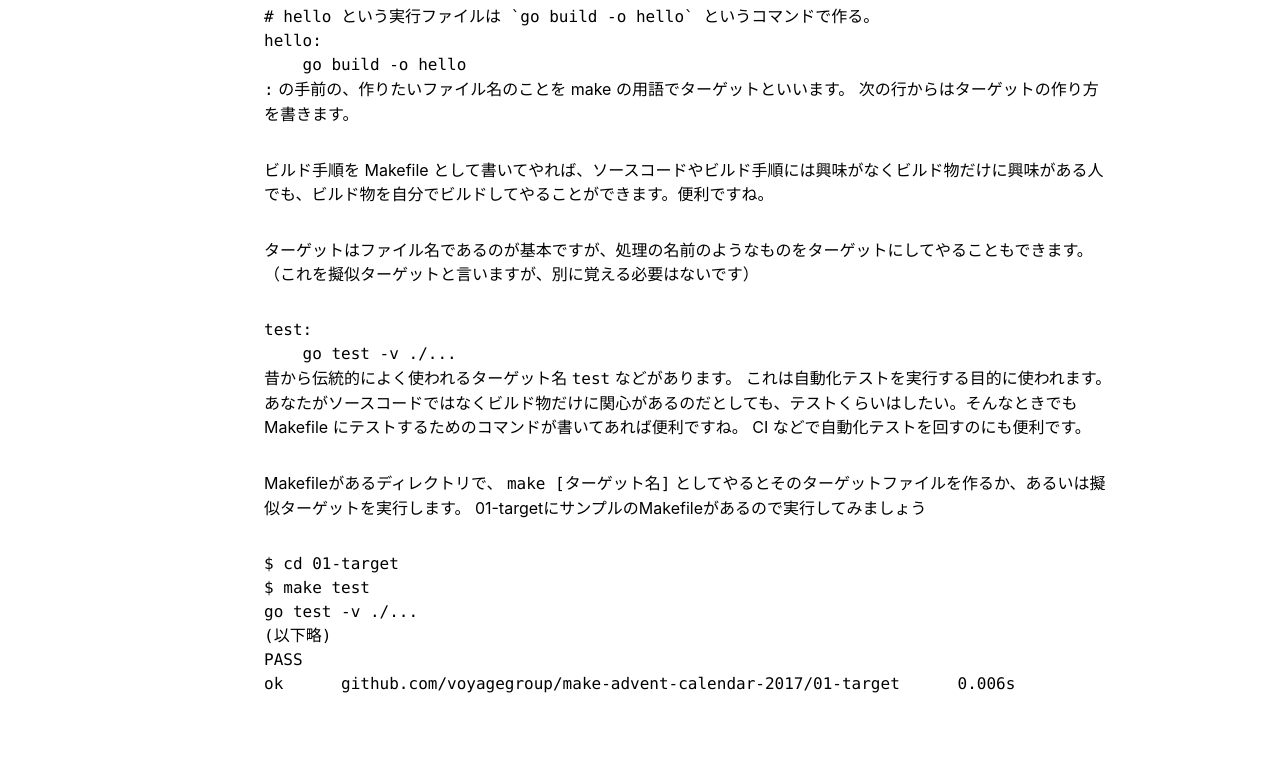
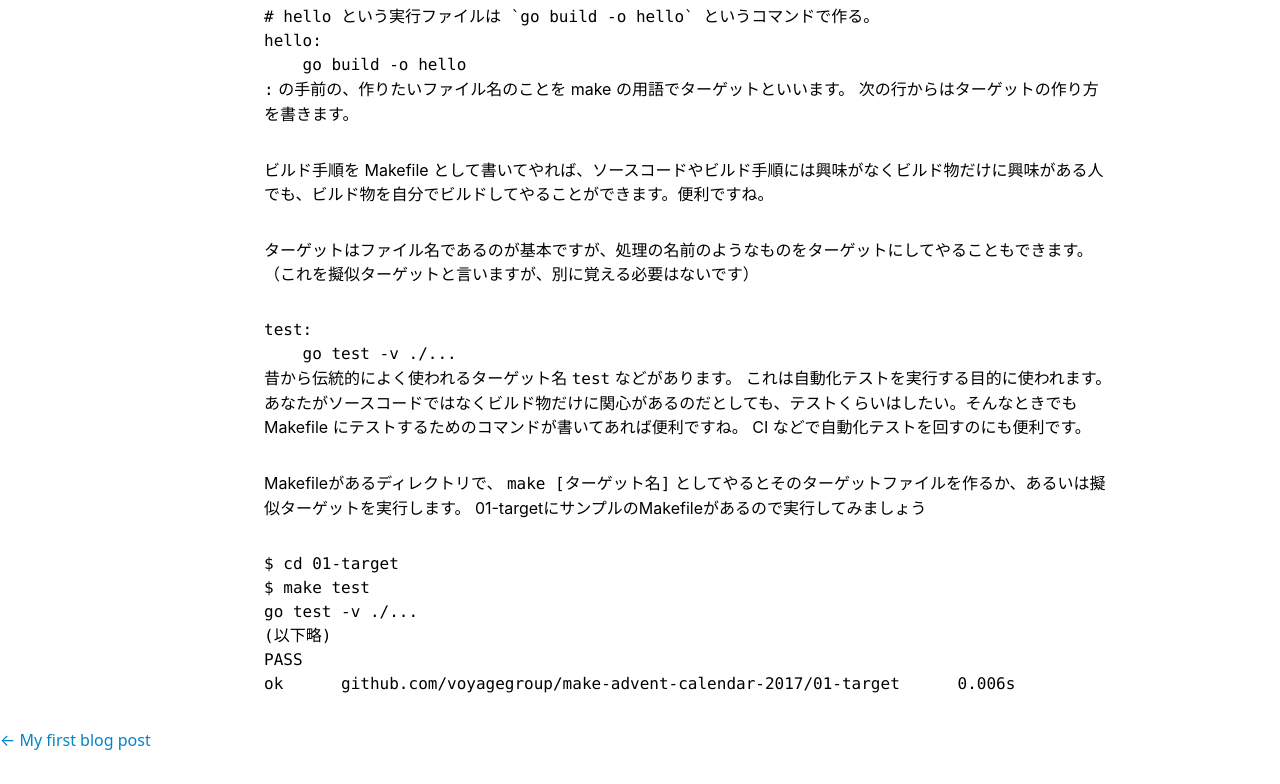
Before and after one commit to voyagegroup/make-advent-calendar-2020, a Gatsby site: page /01-target in a window 1280 px wide. Shown: the part 364-1148 px from the top of the page. Before the commit the page ends 1092 px from the top, so only its background shows below. Built offline with nearby package versions, Linux system fonts and the light colour scheme; Gatsby itself is replaced by a stand-in of ours; some packages are replaced by stand-ins of ours; code samples lack their colours; a small style sheet from the web is missing.

Commit message:
next/prev link

```diff
--- a/gatsby-node.js
+++ b/gatsby-node.js
@@ -19,24 +19,30 @@ exports.createPages = async ({ actions, graphql, reporter }) => {
           node {
             frontmatter {
               slug
+              title
             }
           }
         }
       }
     }
   `)
+
   // Handle errors
   if (result.errors) {
     reporter.panicOnBuild(`Error while running GraphQL query.`)
     return
   }
-  result.data.allMarkdownRemark.edges.forEach(({ node }) => {
+
+  const nodes = result.data.allMarkdownRemark.edges;
+  nodes.forEach(({ node, index }) => {
     createPage({
       path: node.frontmatter.slug,
       component: template,
       context: {
         // additional data can be passed via context
         slug: node.frontmatter.slug,
+        index,
+        nodes,
       },
     })
   })
--- a/src/templates/template.js
+++ b/src/templates/template.js
@@ -2,11 +2,17 @@ import React from "react"
 import { Link, graphql } from "gatsby"
 import Header from "../components/header"
 
-export default function Template({
-  data, // this prop will be injected by the GraphQL query below.
-}) {
+export default function Template(props) {
+  const data = props.data
+  const pageContext = props.pageContext
   const { markdownRemark } = data // data.markdownRemark holds your post data
   const { frontmatter, html } = markdownRemark
+
+  const index = pageContext.nodes.findIndex((row) => row.node.frontmatter.slug === pageContext.slug)
+  const prev = pageContext.nodes[index - 1] ? pageContext.nodes[index - 1].node : null
+  const next = pageContext.nodes[index + 1] ? pageContext.nodes[index + 1].node : null
+  console.log(pageContext)
+
   return (
     <>
       <Header siteTitle="Makefile" />
@@ -64,6 +70,36 @@ export default function Template({
             </div>
           </article>
         </section>
+        {(prev || next) && (
+          <nav>
+            <ul
+              className="flex flex-wrap justify-between mb-8"
+            >
+              <li>
+                {prev && (
+                  <Link
+                    className="text-blue-600"
+                    to={prev.frontmatter.slug}
+                    rel="prev"
+                  >
+                    ← {prev.frontmatter.title}
+                  </Link>
+                )}
+              </li>
+              <li>
+                {next && (
+                  <Link
+                    className="text-blue-600"
+                    to={next.frontmatter.slug}
+                    rel="next"
+                  >
+                    {next.frontmatter.title} →
+                  </Link>
+                )}
+              </li>
+            </ul>
+          </nav>
+        )}
       </main>
     </>
   )
```
